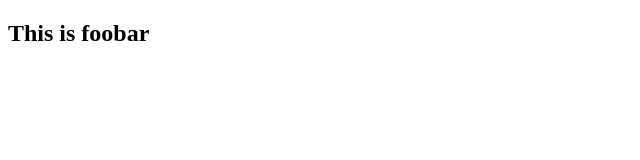
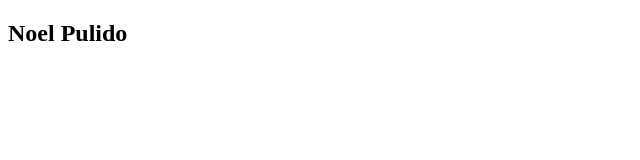
Before and after one commit to noelDvSlps/foobar, a plain HTML site: page index.html in a window 1280 px wide. Shown: the full height of the page, 0-640 px from the left. Drawn offline with Linux system fonts and the light colour scheme.

Commit message:
update h2 with my name

```diff
--- a/index.html
+++ b/index.html
@@ -4,7 +4,7 @@
         <title>I'm commited</title>
     </head>
     <body>
-        <h2>This is foobar</h2>
+        <h2>Noel Pulido</h2>
     </body>
 
 </html>
```
